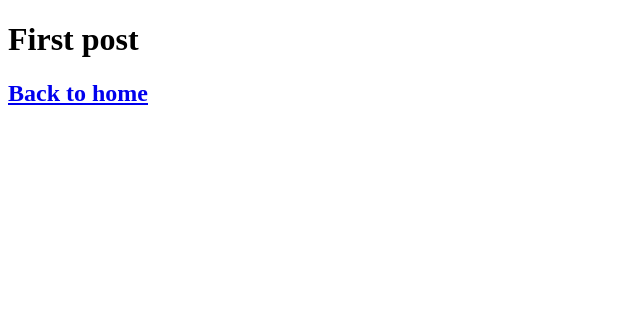
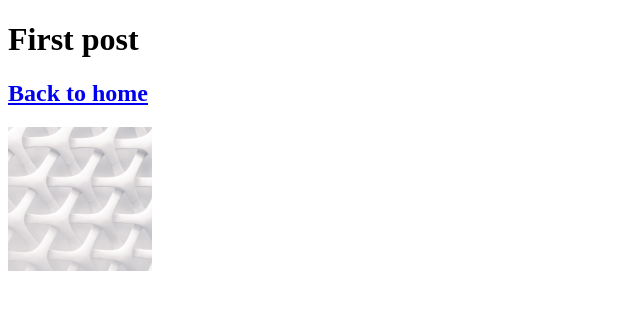
Before and after one commit to KucharekSzymon/next-intro, a Next.js app: page /posts/first-post in a window 1280 px wide. Shown: the top 310 px of the page, without its empty margins (0-640 px from the left). Built offline with nearby package versions, Linux system fonts and the light colour scheme.

Commit message:
[+] Image asset

```diff
--- a/pages/posts/first-post.js
+++ b/pages/posts/first-post.js
@@ -1,4 +1,5 @@
 import Link from "next/link";
+import Image from 'next/image';
 
 export default function FirstoPost(){
     return (
@@ -7,6 +8,14 @@
         <h2>
             <Link href="/">Back to home</Link>
         </h2>
+        <div>
+            <Image
+                src="/images/profile.jpg"
+                height="144"
+                width="144"
+                alt="Name image"
+            />
+        </div>
     </>
     )
 }
```
Also changed, not shown: public/images/profile.jpg (added).
